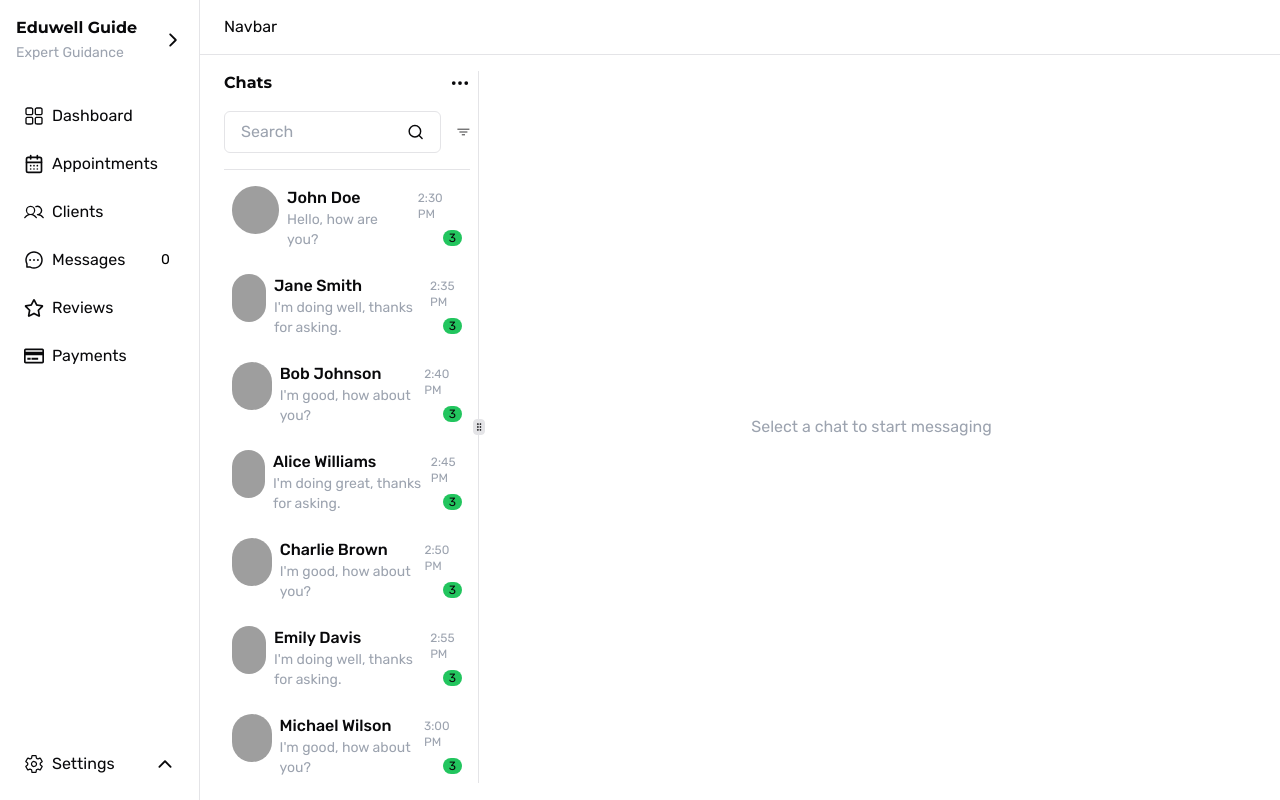
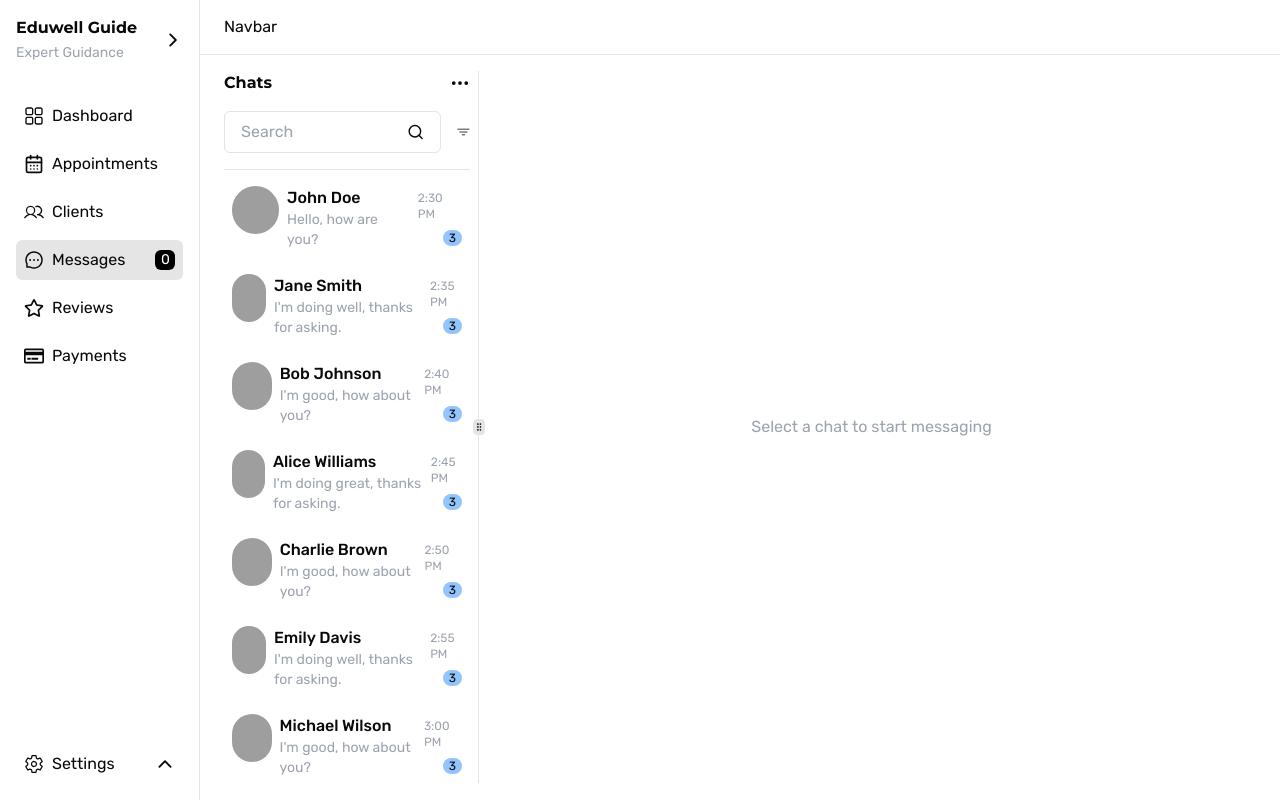
Before and after one commit to Albert735/EduWell-Guide, a Next.js app: page /dashboard/counsellor/messages in a window 1280 px wide. Built offline with nearby package versions, Linux system fonts and the light colour scheme; grey boxes are pictures that could not be loaded.

Commit message:
style: Update sidebar hover effects for dark mode and change message status color

```diff
--- a/src/app/dashboard/counsellor/(components)/CounsellorSidebar.tsx
+++ b/src/app/dashboard/counsellor/(components)/CounsellorSidebar.tsx
@@ -42,8 +42,10 @@ export default function Sidebar() {
           <span className="flex flex-col gap-2">
             <Link href="/dashboard/counsellor">
               <span
-                className={`flex justify-start items-center gap-2 hover:bg-white/10  py-2 px-2 rounded-md transition-all  duration-300 cursor-pointer ${
-                  pathname === "/dashboard/counsellor" ? "bg-white/10" : ""
+                className={`flex justify-start items-center gap-2 hover:dark:bg-white/15 hover:bg-black/5  py-2 px-2 rounded-md transition-all  duration-300 cursor-pointer ${
+                  pathname === "/dashboard/counsellor"
+                    ? "dark:bg-white/10 bg-black/10"
+                    : ""
                 }`}
               >
                 <RxDashboard size={20} />
@@ -53,9 +55,9 @@ export default function Sidebar() {
 
             <Link href="/dashboard/counsellor/appointment">
               <span
-                className={`flex justify-start items-center gap-2 hover:bg-white/10  py-2 px-2 rounded-md transition-all  duration-300 cursor-pointer ${
+                className={`flex justify-start items-center gap-2 hover:dark:bg-white/15 hover:bg-black/5  py-2 px-2 rounded-md transition-all  duration-300 cursor-pointer ${
                   pathname === "/dashboard/counsellor/appointment"
-                    ? "bg-white/10"
+                    ? "dark:bg-white/10 bg-black/10"
                     : ""
                 }`}
               >
@@ -66,9 +68,9 @@ export default function Sidebar() {
 
             <Link href="/dashboard/counsellor/clients">
               <span
-                className={`flex justify-start items-center gap-2 hover:bg-white/10  py-2 px-2 rounded-md transition-all  duration-300 cursor-pointer ${
+                className={`flex justify-start items-center gap-2 hover:dark:bg-white/15 hover:bg-black/5   py-2 px-2 rounded-md transition-all  duration-300 cursor-pointer ${
                   pathname === "/dashboard/counsellor/clients"
-                    ? "bg-white/10"
+                    ? "dark:bg-white/10 bg-black/10"
                     : ""
                 }`}
               >
@@ -79,9 +81,9 @@ export default function Sidebar() {
 
             <Link href="/dashboard/counsellor/messages">
               <span
-                className={`flex justify-between items-center gap-2 hover:bg-white/10  py-2 px-2 rounded-md transition-all  duration-300 cursor-pointer ${
+                className={`flex justify-between items-center gap-2 hover:dark:bg-white/15 hover:bg-black/5  py-2 px-2 rounded-md transition-all  duration-300 cursor-pointer ${
                   pathname === "/dashboard/counsellor/messages"
-                    ? "bg-white/10"
+                    ? "dark:bg-white/10 bg-black/10"
                     : ""
                 }`}
               >
@@ -90,8 +92,8 @@ export default function Sidebar() {
                   <span>Messages</span>
                 </span>
 
-                <span className="relative w-5 h-5 bg-white rounded-md">
-                  <span className="text-sm text-black absolute left-1.5 ">
+                <span className="relative w-5 h-5 dark:bg-white bg-black  rounded-md">
+                  <span className="text-sm dark:text-black text-white absolute left-1.5 ">
                     0
                   </span>
                 </span>
@@ -100,9 +102,9 @@ export default function Sidebar() {
 
             <Link href="/dashboard/counsellor/review">
               <span
-                className={`flex justify-start items-center gap-2 hover:bg-white/10  py-2 px-2 rounded-md transition-all  duration-300 cursor-pointer ${
+                className={`flex justify-start items-center gap-2 hover:dark:bg-white/15 hover:bg-black/5  py-2 px-2 rounded-md transition-all  duration-300 cursor-pointer ${
                   pathname === "/dashboard/counsellor/review"
-                    ? "bg-white/10"
+                    ? "dark:bg-white/10 bg-black/10"
                     : ""
                 }`}
               >
@@ -113,9 +115,9 @@ export default function Sidebar() {
 
             <Link href="/dashboard/counsellor/payments">
               <span
-                className={`flex justify-start items-center gap-2 hover:bg-white/10  py-2 px-2 rounded-md transition-all  duration-300 cursor-pointer ${
+                className={`flex justify-start items-center gap-2 hover:dark:bg-white/15 hover:bg-black/5  py-2 px-2 rounded-md transition-all  duration-300 cursor-pointer ${
                   pathname === "/dashboard/counsellor/payments"
-                    ? "bg-white/10"
+                    ? "dark:bg-white/10 bg-black/10"
                     : ""
                 }`}
               >
@@ -128,9 +130,9 @@ export default function Sidebar() {
 
         <span
           onClick={handleClick}
-          className={`flex relative justify-between w-full items-center gap-2 hover:bg-white/10  py-2 px-2 rounded-md transition-all  duration-300 cursor-pointer ${
+          className={`flex relative justify-between w-full items-center gap-2 hover:dark:bg-white/15 hover:bg-black/5   py-2 px-2 rounded-md transition-all  duration-300 cursor-pointer ${
             pathname === "/dashboard/counsellor/appointment"
-              ? "bg-white/10"
+              ? "dark:bg-white/10 bg-black/10"
               : ""
           }`}
         >
--- a/src/app/dashboard/counsellor/messages/page.tsx
+++ b/src/app/dashboard/counsellor/messages/page.tsx
@@ -163,7 +163,7 @@ export default function Messages() {
               </span>
               <span className="flex flex-col items-end gap-2">
                 <p className="text-xs text-gray-400">{chat.time}</p>
-                <span className="w-[1.2rem] text-xs text-center h-[1rem] bg-green-500 rounded-full">
+                <span className="w-[1.2rem] text-xs text-center h-[1rem] bg-blue-300 rounded-full">
                   3
                 </span>
               </span>
```
